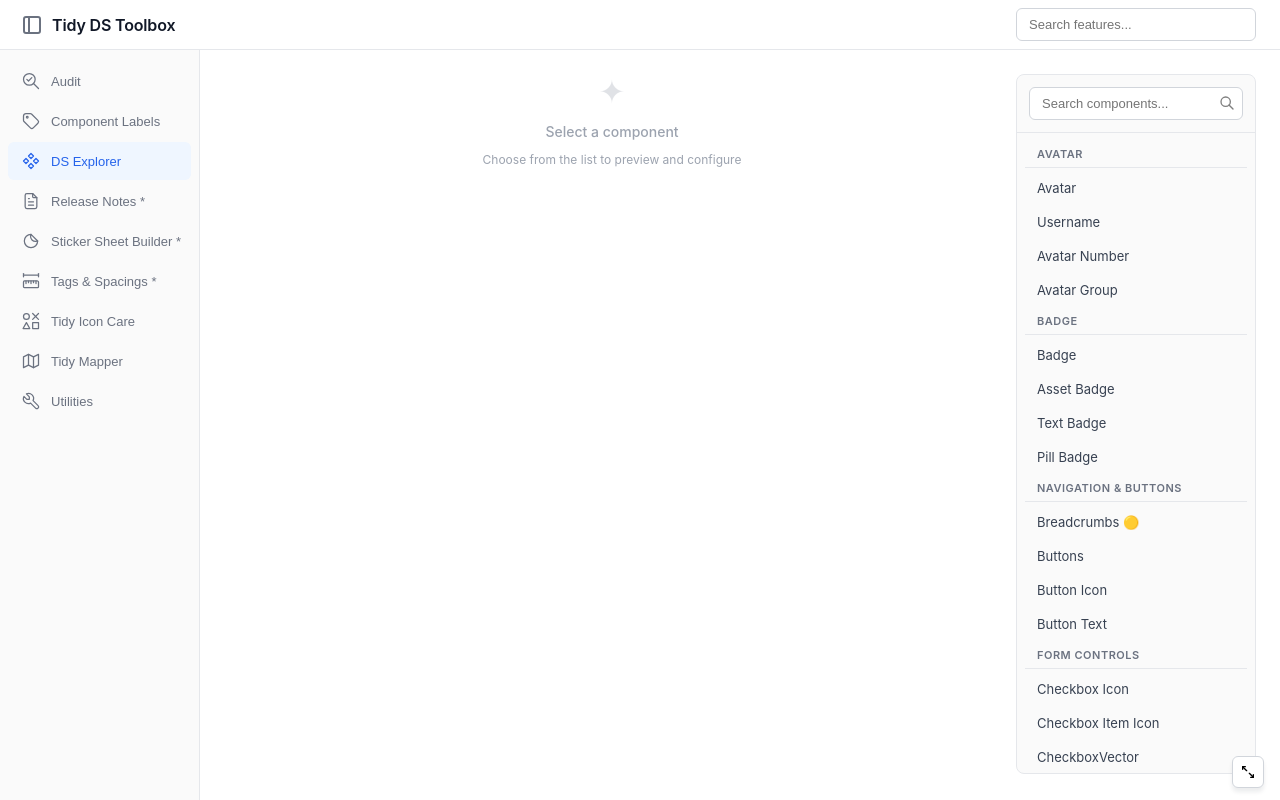
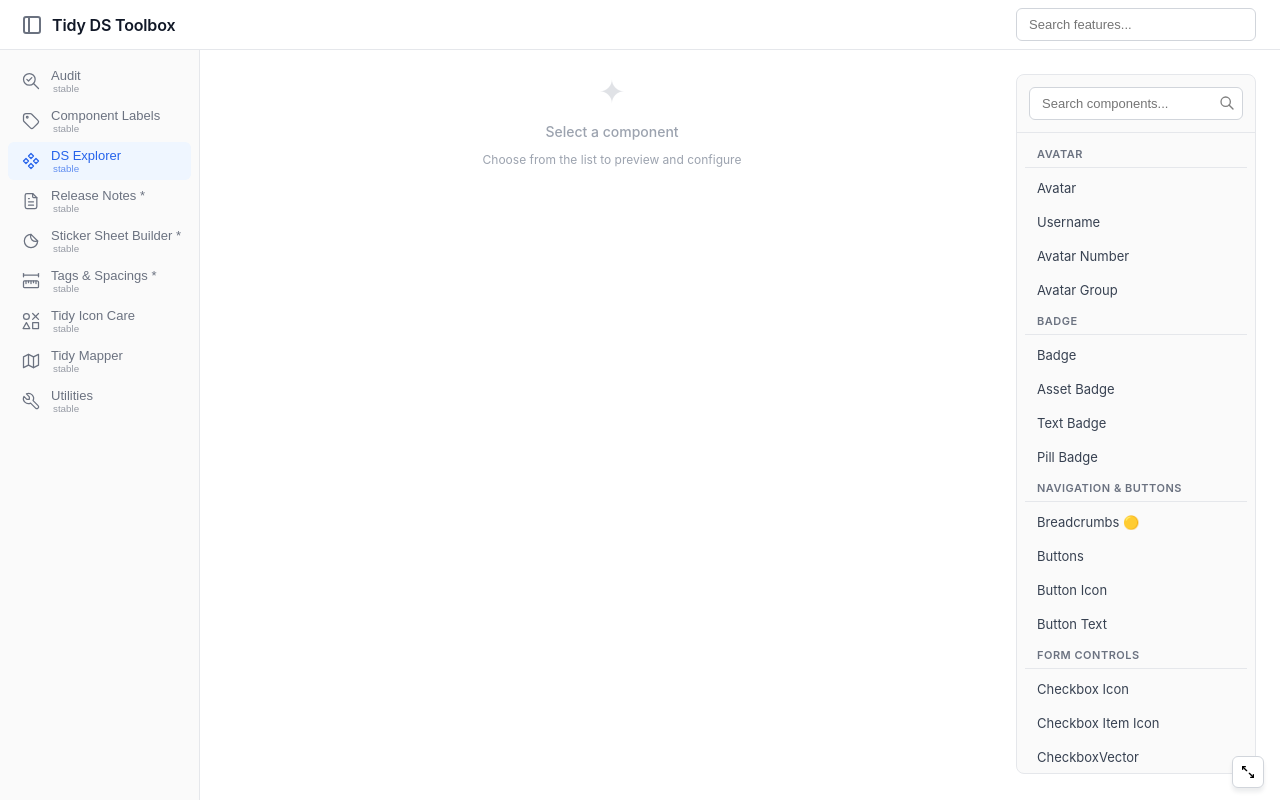
Before and after one commit to tidy-dev-team/tidy-ds-toolbox, a React (Vite) app: page / in a window 1280 px wide. Built offline with nearby package versions, Linux system fonts and the light colour scheme.

Commit message:
Sidebar updates

```diff
--- a/src/App.css
+++ b/src/App.css
@@ -636,6 +636,18 @@ div .form-control:last-of-type {
   justify-content: center;
 }
 
+.sidebar button span.label {
+  transform: translateY(-6px);
+}
+
+.sidebar button span.state {
+  position: absolute;
+  margin-left: 32px;
+  top: 20px;
+  font-size: 0.7em;
+  opacity: 0.7;
+}
+
 .status-pill {
   position: absolute;
   bottom: 60px;
--- a/src/App.tsx
+++ b/src/App.tsx
@@ -36,6 +36,7 @@ function Navigation() {
               )}
             </span>
             <span className="label">{module.label}</span>
+            <span className="state">{module.state}</span>
           </button>
         );
       })}
--- a/src/moduleRegistry.ts
+++ b/src/moduleRegistry.ts
@@ -112,6 +112,7 @@ export const moduleRegistry: ModuleRegistry = {
   "ds-explorer": {
     id: "ds-explorer",
     label: "DS Explorer",
+    state: "stable",
     icon: IconComponents,
     ui: DSExplorerUI,
     handler: dsExplorerHandler,
@@ -120,6 +121,7 @@ export const moduleRegistry: ModuleRegistry = {
   "component-labels": {
     id: "component-labels",
     label: "Component Labels",
+    state: "stable",
     icon: IconTag,
     ui: ComponentLabelsUI,
     handler: componentLabelsHandler,
@@ -128,6 +130,7 @@ export const moduleRegistry: ModuleRegistry = {
   "tidy-icon-care": {
     id: "tidy-icon-care",
     label: "Tidy Icon Care",
+    state: "stable",
     icon: IconIcons,
     ui: TidyIconCareUI,
     handler: tidyIconCareHandler,
@@ -136,6 +139,7 @@ export const moduleRegistry: ModuleRegistry = {
   "sticker-sheet-builder": {
     id: "sticker-sheet-builder",
     label: "Sticker Sheet Builder *",
+    state: "stable",
     icon: IconSticker,
     ui: StickerSheetBuilderUI,
     handler: stickerSheetBuilderHandler,
@@ -144,6 +148,7 @@ export const moduleRegistry: ModuleRegistry = {
   "tidy-mapper": {
     id: "tidy-mapper",
     label: "Tidy Mapper",
+    state: "stable",
     icon: IconMap,
     ui: TidyMapperUI,
     handler: tidyMapperHandler,
@@ -152,6 +157,7 @@ export const moduleRegistry: ModuleRegistry = {
   utilities: {
     id: "utilities",
     label: "Utilities",
+    state: "stable",
     icon: IconTool,
     ui: UtilitiesUI,
     handler: utilitiesHandler,
@@ -160,6 +166,7 @@ export const moduleRegistry: ModuleRegistry = {
   audit: {
     id: "audit",
     label: "Audit",
+    state: "stable",
     icon: IconZoomCheck,
     ui: AuditUI,
     handler: auditHandler,
@@ -168,6 +175,7 @@ export const moduleRegistry: ModuleRegistry = {
   "tags-spacings": {
     id: "tags-spacings",
     label: "Tags & Spacings *",
+    state: "stable",
     icon: IconRulerMeasure,
     ui: TagsSpacingsUI,
     handler: tagsSpacingsHandler,
@@ -176,6 +184,7 @@ export const moduleRegistry: ModuleRegistry = {
   "release-notes": {
     id: "release-notes",
     label: "Release Notes *",
+    state: "stable",
     icon: IconFileText,
     ui: ReleaseNotesUI,
     handler: releaseNotesHandler,
```
Also changed, not shown: src/shared/types.ts (+9 -0 lines).
